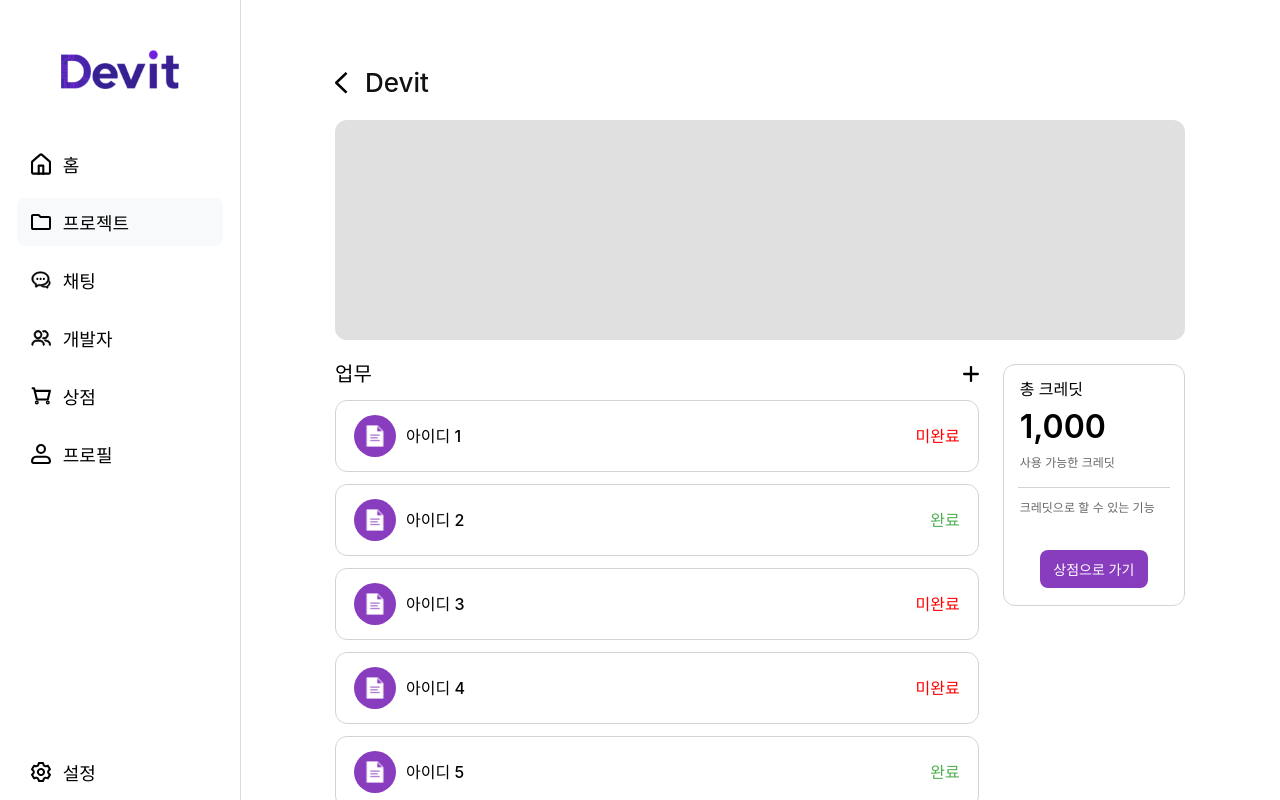
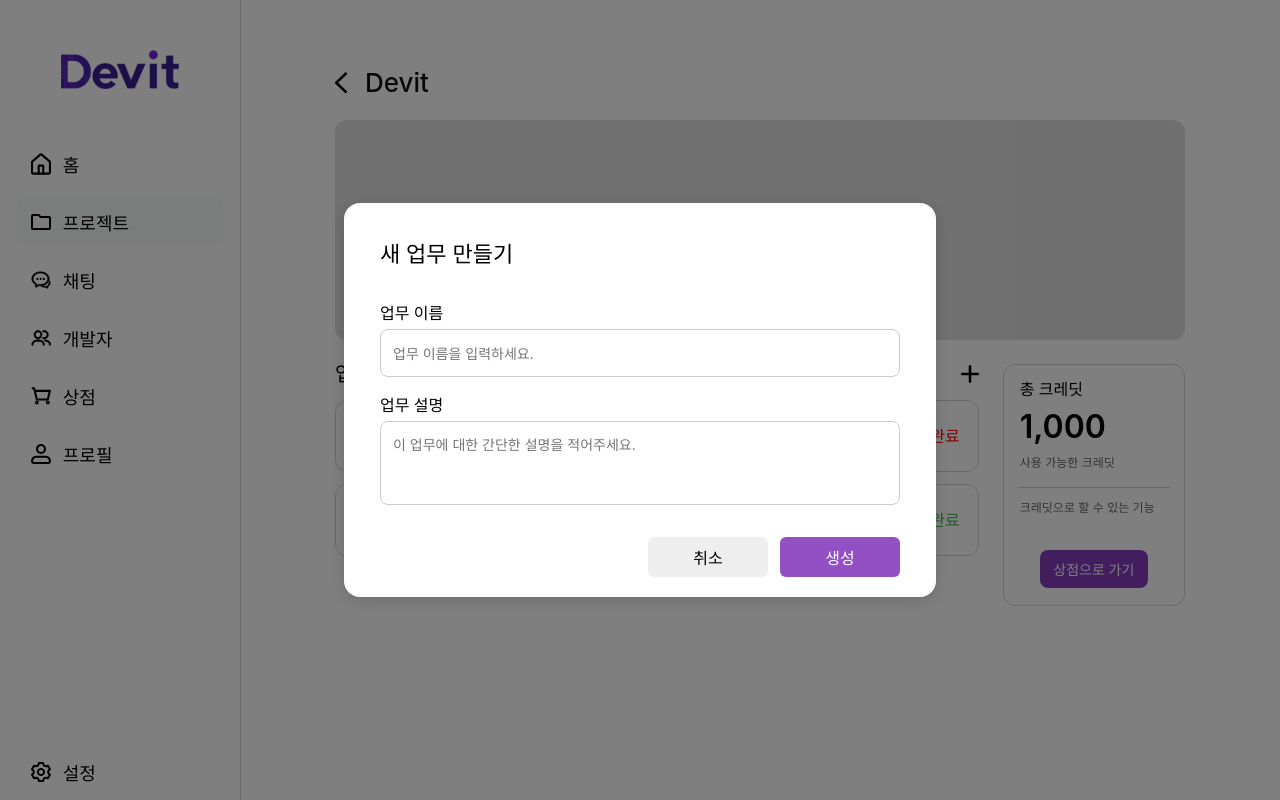
Before and after one commit to technologyaa/Devit-Web, a React (Vite) app: page /projects/1 in a window 1280 px wide. Both pictures are taken after a click on the picture 970 px from the left and 374 px from the top of the page. Built offline with nearby package versions, Linux system fonts and the light colour scheme.

Commit message:
feat: 업무 생성 기능 구현

```diff
--- a/src/data/projectList.js
+++ b/src/data/projectList.js
@@ -17,30 +17,6 @@ export const projectList = [
         isDone: true,
         description: "아이디 2번의 설명입니다.",
       },
-      {
-        id: 3,
-        title: "아이디 3",
-        isDone: false,
-        description: "아이디 3번의 설명입니다.",
-      },
-      {
-        id: 4,
-        title: "아이디 4",
-        isDone: false,
-        description: "아이디 4번의 설명입니다.",
-      },
-      {
-        id: 5,
-        title: "아이디 5",
-        isDone: true,
-        description: "아이디 5번의 설명입니다.",
-      },
-      {
-        id: 6,
-        title: "아이디 6",
-        isDone: false,
-        description: "아이디 6번의 설명입니다.",
-      },
     ],
   },
   {
@@ -48,19 +24,6 @@ export const projectList = [
     title: "테크놀로지아",
     owner: "강장민",
     thumbnail: "/assets/dummy-thumbnail.svg",
-    tasks: [
-      {
-        id: 7,
-        title: "아이디 7",
-        isDone: true,
-        description: "아이디 7번의 설명입니다.",
-      },
-      {
-        id: 8,
-        title: "아이디 8",
-        isDone: false,
-        description: "아이디 8번의 설명입니다.",
-      },
-    ],
+    tasks: [],
   },
 ];
--- a/src/pages/projects/ProjectsDetailPage.jsx
+++ b/src/pages/projects/ProjectsDetailPage.jsx
@@ -1,13 +1,62 @@
 import * as S from "./styles/projectsDetailPage";
 import { Helmet } from "react-helmet";
-import { useNavigate } from "react-router-dom";
-import { useParams } from "react-router-dom";
+import { useNavigate, useParams } from "react-router-dom";
+import { useState } from "react";
 import { projectList } from "@/data/projectList";
 
 export default function ProjectsDetailPage() {
   const navigate = useNavigate();
   const { projectId } = useParams();
   const project = projectList.find((p) => p.id == +projectId) ?? [];
+
+  // ✅ 모달 상태
+  const [isModalOpen, setIsModalOpen] = useState(false);
+  const [newTitle, setNewTitle] = useState("");
+  const [newDescription, setNewDescription] = useState("");
+  const [newThumbnail, setNewThumbnail] = useState(null);
+
+  // ✅ 모달 열기/닫기
+  const openModal = () => setIsModalOpen(true);
+  const closeModal = () => {
+    setIsModalOpen(false);
+    setNewTitle("");
+    setNewDescription("");
+    setNewThumbnail(null);
+  };
+
+  // ✅ 파일 업로드 핸들러
+  const handleFileChange = (e) => {
+    const file = e.target.files[0];
+    if (file) {
+      const imageURL = URL.createObjectURL(file);
+      setNewThumbnail(imageURL);
+    }
+  };
+
+  // ✅ 새 업무(Task) 추가
+  const handleAddProject = () => {
+    if (newTitle.trim() === "") return alert("업무 이름을 입력하세요.");
+
+    const newTask = {
+      id: Date.now(), // 임시로 timestamp를 ID로 사용
+      title: newTitle,
+      description: newDescription,
+      isDone: false,
+    };
+
+    const targetProject = projectList.find((p) => p.id === +projectId);
+
+    if (!targetProject) {
+      alert("프로젝트를 찾을 수 없습니다!");
+      return;
+    }
+
+    // ✅ 현재 프로젝트의 tasks에 push
+    targetProject.tasks.push(newTask);
+
+    closeModal();
+  };
+
   return (
     <>
       <Helmet>
@@ -26,13 +75,23 @@ export default function ProjectsDetailPage() {
               <S.ProjectText>{project?.title}</S.ProjectText>
             </S.TopWrapper>
           </S.Top>
+
           <S.Bottom>
             <S.Banner></S.Banner>
             <S.BottomWrapper>
               <S.BottomLeft>
                 <S.BottomTop>
                   <S.TaskBoxTitle>업무</S.TaskBoxTitle>
-                  <S.TaskBoxAddButton src="/assets/plus-icon.svg"></S.TaskBoxAddButton>
+                  <S.TaskBoxAddButton
+                    src="/assets/plus-icon.svg"
+                    alt="새 프로젝트 추가"
+                    style={{
+                      width: "18px",
+                      cursor: "pointer",
+                      marginLeft: "auto",
+                    }}
+                    onClick={openModal}
+                  />
                 </S.BottomTop>
                 <S.TaskBoxWrapper>
                   {project.tasks?.length ? (
@@ -49,7 +108,6 @@ export default function ProjectsDetailPage() {
                           <S.TaskImage src="/assets/task-icon.svg" />
                           <S.TaskTitle>{task.title}</S.TaskTitle>
                         </S.TaskBoxLeft>
-
                         <S.TaskBoxRight>
                           <S.TaskStatus isDone={task.isDone}>
                             {task.isDone ? "완료" : "미완료"}
@@ -62,6 +120,7 @@ export default function ProjectsDetailPage() {
                   )}
                 </S.TaskBoxWrapper>
               </S.BottomLeft>
+
               <S.CreditBox>
                 <S.CreditBoxTop>
                   <S.CreditText>총 크레딧</S.CreditText>
@@ -80,6 +139,42 @@ export default function ProjectsDetailPage() {
           </S.Bottom>
         </S.Frame>
       </S.Container>
+
+      {/* ✅ ProjectsPage에서 쓰던 모달 그대로 추가 */}
+      {isModalOpen && (
+        <S.ModalOverlay onClick={closeModal}>
+          <S.ModalContent onClick={(e) => e.stopPropagation()}>
+            <S.ModalWrapper>
+              <S.ModalTitle>새 업무 만들기</S.ModalTitle>
+
+              <S.ProjectInputBox>
+                <S.ProjectInputText>업무 이름</S.ProjectInputText>
+                <S.ProjectInput
+                  type="text"
+                  placeholder="업무 이름을 입력하세요."
+                  value={newTitle}
+                  onChange={(e) => setNewTitle(e.target.value)}
+                />
+              </S.ProjectInputBox>
+
+              <S.ProjectDesInputBox>
+                <S.ProjectDesInputText>업무 설명</S.ProjectDesInputText>
+                <S.ProjectDesInput
+                  type="text"
+                  placeholder="이 업무에 대한 간단한 설명을 적어주세요."
+                  value={newDescription}
+                  onChange={(e) => setNewDescription(e.target.value)}
+                />
+              </S.ProjectDesInputBox>
+
+              <S.ButtonGroup>
+                <S.CancelButton onClick={closeModal}>취소</S.CancelButton>
+                <S.CreateButton onClick={handleAddProject}>생성</S.CreateButton>
+              </S.ButtonGroup>
+            </S.ModalWrapper>
+          </S.ModalContent>
+        </S.ModalOverlay>
+      )}
     </>
   );
 }
--- a/src/pages/projects/ProjectsPage.jsx
+++ b/src/pages/projects/ProjectsPage.jsx
@@ -93,7 +93,7 @@ export default function ProjectsPage() {
                 <S.ProjectInputText>프로젝트 이름</S.ProjectInputText>
                 <S.ProjectInput
                   type="text"
-                  placeholder="프로젝트 이름을 입력하세요"
+                  placeholder="프로젝트 이름을 입력하세요."
                   value={newTitle}
                   onChange={(e) => setNewTitle(e.target.value)}
                 />
@@ -103,7 +103,7 @@ export default function ProjectsPage() {
                 <S.ProjectDesInputText>프로젝트 설명</S.ProjectDesInputText>
                 <S.ProjectDesInput
                   type="text"
-                  placeholder="이 프로젝트에 대한 간단한 설명을 적어주세요"
+                  placeholder="이 프로젝트에 대한 간단한 설명을 적어주세요."
                   value={newDescription}
                   onChange={(e) => setNewDescription(e.target.value)}
                 />
--- a/src/pages/projects/styles/projectsDetailPage.js
+++ b/src/pages/projects/styles/projectsDetailPage.js
@@ -194,3 +194,144 @@ export const CreditBoxBottom = styled.div`
   align-items: center;
   width: 100%;
 `;
+
+// ✅ 모달 전체를 덮는 배경 (반투명 오버레이)
+export const ModalOverlay = styled.div`
+  position: fixed;
+  top: 0;
+  left: 0;
+  width: 100vw;
+  height: 100vh;
+  background-color: rgba(0, 0, 0, 0.5);
+  display: flex;
+  justify-content: center;
+  align-items: center;
+`;
+
+// ✅ 모달 안쪽 컨테이너
+export const ModalContent = styled.div`
+  background-color: #fff;
+  width: 520px;
+  border-radius: 16px;
+  box-shadow: 0 4px 16px rgba(0, 0, 0, 0.15);
+  display: flex;
+  flex-direction: column;
+  padding: 40px 36px 20px;
+`;
+
+// ✅ 모달 내부 구조
+export const ModalWrapper = styled.div`
+  display: flex;
+  flex-direction: column;
+  gap: 20px;
+`;
+
+export const ModalTitle = styled.h2`
+  width: 100%;
+  display: flex;
+  font-size: 22px;
+  font-weight: 500;
+  margin-bottom: 20px;
+`;
+
+// ✅ 입력박스 공통
+export const ProjectInputBox = styled.div`
+  display: flex;
+  flex-direction: column;
+  gap: 8px;
+`;
+
+export const ProjectInputText = styled.p`
+  width: 100%;
+  display: flex;
+  font-size: 16px;
+  font-weight: 500;
+`;
+
+export const ProjectInput = styled.input`
+  width: 100%;
+  height: 48px;
+  padding: 0 12px;
+  border: 1px solid #ccc;
+  border-radius: 8px;
+  font-size: 14px;
+  outline: none;
+  box-sizing: border-box;
+  line-height: normal;
+  appearance: none;
+  background-color: #fff;
+  font-family: inherit;
+  outline: none;
+  &:focus {
+    outline: 1px solid #883cbe;
+  }
+`;
+
+// ✅ 설명 입력
+export const ProjectDesInputBox = styled.div`
+  display: flex;
+  flex-direction: column;
+  gap: 8px;
+`;
+
+export const ProjectDesInputText = styled.p`
+  width: 100%;
+  display: flex;
+  font-size: 16px;
+  font-weight: 500;
+`;
+
+export const ProjectDesInput = styled.textarea`
+  width: 100%;
+  height: 84px;
+  padding: 12px 12px;
+  border: 1px solid #ccc;
+  border-radius: 8px;
+  font-size: 14px;
+  outline: none;
+  box-sizing: border-box;
+  line-height: normal;
+  appearance: none;
+  background-color: #fff;
+  font-family: inherit;
+  resize: none;
+  &:focus {
+    outline: 1px solid #883cbe;
+  }
+`;
+
+export const CancelButton = styled.button`
+  font-size: 16px;
+  background: #eee;
+  border: none;
+  border-radius: 6px;
+  width: 120px;
+  height: 40px;
+  cursor: pointer;
+  &:hover {
+    background: #ddd;
+  }
+`;
+
+export const CreateButton = styled.button`
+  color: white;
+  font-size: 16px;
+  background: #883cbe;
+  opacity: 0.9;
+  border: none;
+  border-radius: 6px;
+  width: 120px;
+  height: 40px;
+  cursor: pointer;
+  &:hover {
+    opacity: 1;
+  }
+`;
+
+export const ButtonGroup = styled.div`
+  width: 100%;
+  display: flex;
+  gap: 12px;
+  justify-content: flex-end;
+  margin-top: 12px;
+`;
--- a/src/pages/projects/styles/projectsPage.js
+++ b/src/pages/projects/styles/projectsPage.js
@@ -85,7 +85,8 @@ export const ModalContent = styled.div`
   background: white;
   border-radius: 12px;
   width: 460px;
-  padding: 40px 0px 30px;
+  padding: 40px 36px 20px;
+  box-sizing: border-box;
   text-align: center;
   display: flex;
   flex-direction: column;
@@ -94,7 +95,7 @@ export const ModalContent = styled.div`
 `;
 
 export const ModalWrapper = styled.div`
-  width: 80%;
+  width: 100%;
   display: flex;
   flex-direction: column;
   align-items: center;
@@ -136,6 +137,10 @@ export const ProjectInput = styled.input`
   appearance: none;
   background-color: #fff;
   font-family: inherit;
+  outline: none;
+  &:focus {
+    outline: 1px solid #883cbe;
+  }
 `;
 
 export const ProjectDesInputBox = styled.div`
@@ -166,6 +171,9 @@ export const ProjectDesInput = styled.textarea`
   background-color: #fff;
   font-family: inherit;
   resize: none;
+  &:focus {
+    outline: 1px solid #883cbe;
+  }
 `;
 
 export const ProjectPictureBox = styled.div`
--- a/src/widgets/layout/SideBar/SideBar.jsx
+++ b/src/widgets/layout/SideBar/SideBar.jsx
@@ -51,6 +51,7 @@ export default function SideBar() {
       className: "custom-toast",
     });
   };
+
   return (
     <S.Container>
       <S.Top>
```
